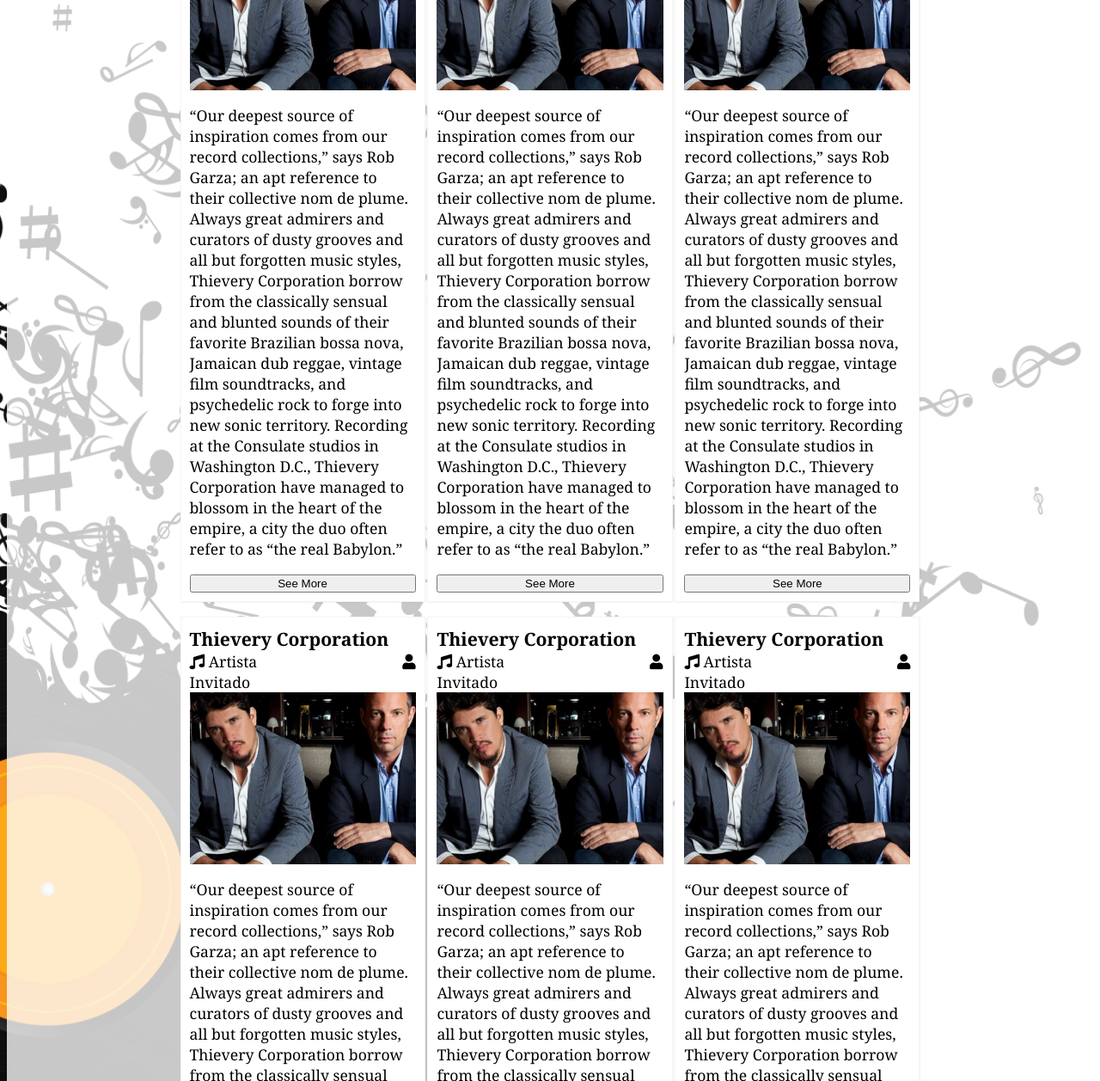
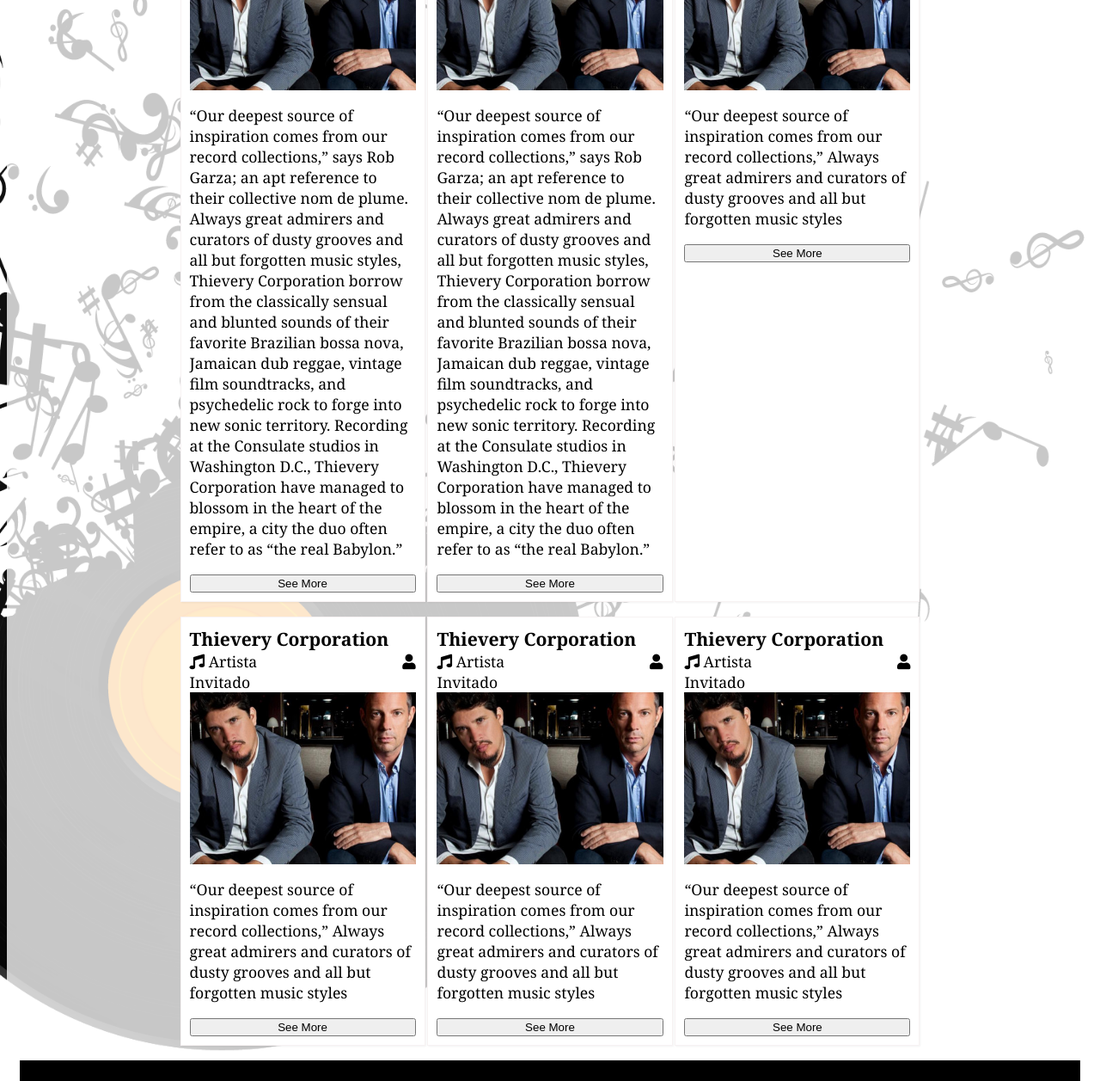
Before and after one commit to bea546/electronicFEST, a website built with Parcel: page src/bandas.html in a window 1280 px wide. Shown: the part 390-1647 px from the top of the page at 86% size. Built offline with nearby package versions, Linux system fonts and the light colour scheme; some packages are replaced by stand-ins of ours.

Commit message:
initial commit:

```diff
--- a/src/bandas.html
+++ b/src/bandas.html
@@ -110,7 +110,7 @@
                   <img src="/assets/images/thievery-corporation.jpeg" alt="thievery-corporation" class="div__ward__card__img" />
 
                   <div>
-                      <p>“Our deepest source of inspiration comes from our record collections,” says Rob Garza; an apt reference to their collective nom de plume. Always great admirers and curators of dusty grooves and all but forgotten music styles, Thievery Corporation borrow from the classically sensual and blunted sounds of their favorite Brazilian bossa nova, Jamaican dub reggae, vintage film soundtracks, and psychedelic rock to forge into new sonic territory. Recording at the Consulate studios in Washington D.C., Thievery Corporation have managed to blossom in the heart of the empire, a city the duo often refer to as “the real Babylon.” </p>
+                      <p>“Our deepest source of inspiration comes from our record collections,”   Always great admirers and curators of dusty grooves and all but forgotten music styles </p>
                   </div>
                   <button class="div__ward__card__button">See More</button>
               </div>
@@ -133,8 +133,7 @@
                 <img src="/assets/images/thievery-corporation.jpeg" alt="thievery-corporation" class="div__ward__card__img" />
 
                 <div>
-                    <p>“Our deepest source of inspiration comes from our record collections,” says Rob Garza; an apt reference to their collective nom de plume. Always great admirers and curators of dusty grooves and all but forgotten music styles, Thievery Corporation borrow from the classically sensual and blunted sounds of their favorite Brazilian bossa nova, Jamaican dub reggae, vintage film soundtracks, and psychedelic rock to forge into new sonic territory. Recording at the Consulate studios in Washington D.C., Thievery Corporation have managed to blossom in the heart of the empire, a city the duo often refer to as “the real Babylon.” </p>
-                </div>
+                    <p>“Our deepest source of inspiration comes from our record collections,”   Always great admirers and curators of dusty grooves and all but forgotten music styles </p>                </div>
                 <button class="div__ward__card__button">See More</button>
             </div>
         </div>
@@ -155,8 +154,7 @@
               <img src="/assets/images/thievery-corporation.jpeg" alt="thievery-corporation" class="div__ward__card__img" />
 
               <div>
-                  <p>“Our deepest source of inspiration comes from our record collections,” says Rob Garza; an apt reference to their collective nom de plume. Always great admirers and curators of dusty grooves and all but forgotten music styles, Thievery Corporation borrow from the classically sensual and blunted sounds of their favorite Brazilian bossa nova, Jamaican dub reggae, vintage film soundtracks, and psychedelic rock to forge into new sonic territory. Recording at the Consulate studios in Washington D.C., Thievery Corporation have managed to blossom in the heart of the empire, a city the duo often refer to as “the real Babylon.” </p>
-              </div>
+                <p>“Our deepest source of inspiration comes from our record collections,”   Always great admirers and curators of dusty grooves and all but forgotten music styles </p>              </div>
               <button class="div__ward__card__button">See More</button>
           </div>
       </div>
@@ -177,8 +175,7 @@
             <img src="/assets/images/thievery-corporation.jpeg" alt="thievery-corporation" class="div__ward__card__img" />
 
             <div>
-                <p>“Our deepest source of inspiration comes from our record collections,” says Rob Garza; an apt reference to their collective nom de plume. Always great admirers and curators of dusty grooves and all but forgotten music styles, Thievery Corporation borrow from the classically sensual and blunted sounds of their favorite Brazilian bossa nova, Jamaican dub reggae, vintage film soundtracks, and psychedelic rock to forge into new sonic territory. Recording at the Consulate studios in Washington D.C., Thievery Corporation have managed to blossom in the heart of the empire, a city the duo often refer to as “the real Babylon.” </p>
-            </div>
+                <p>“Our deepest source of inspiration comes from our record collections,”   Always great admirers and curators of dusty grooves and all but forgotten music styles </p>            </div>
             <button class="div__ward__card__button">See More</button>
         </div>
     </div>
```
